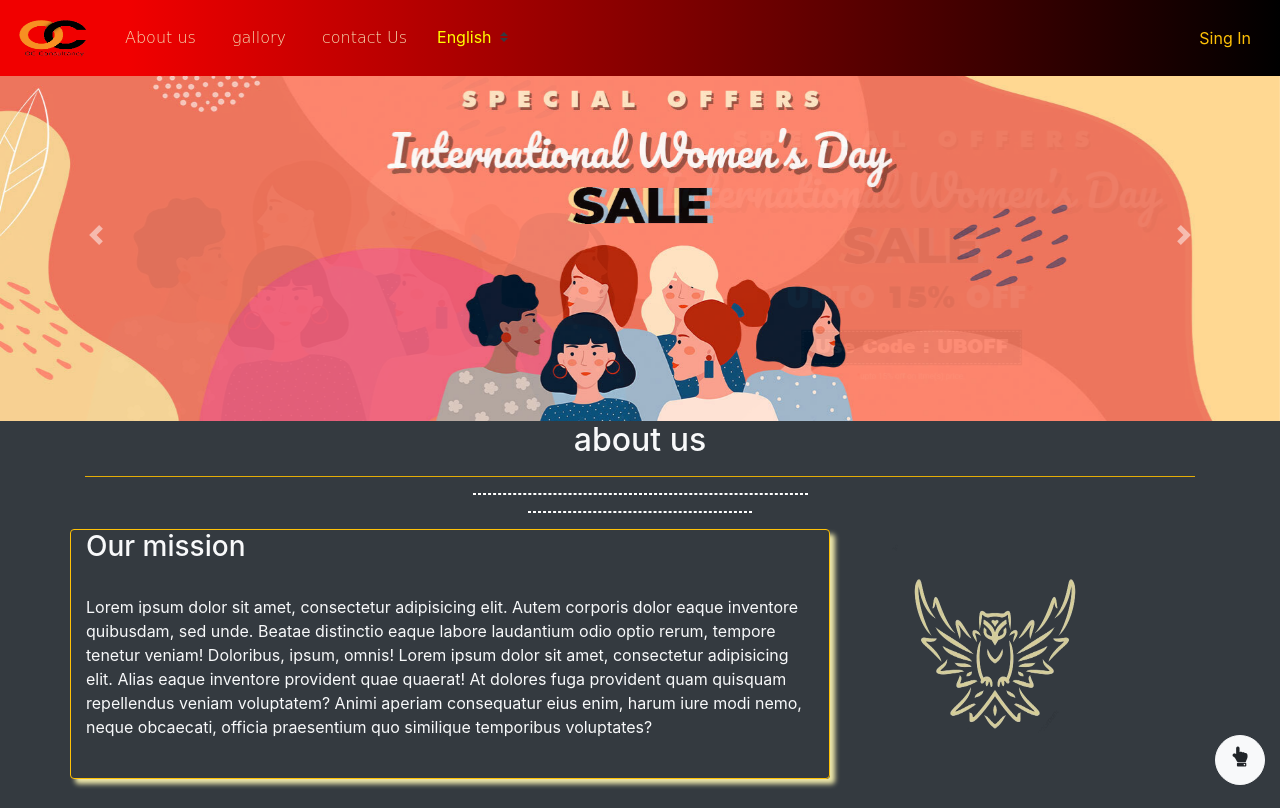
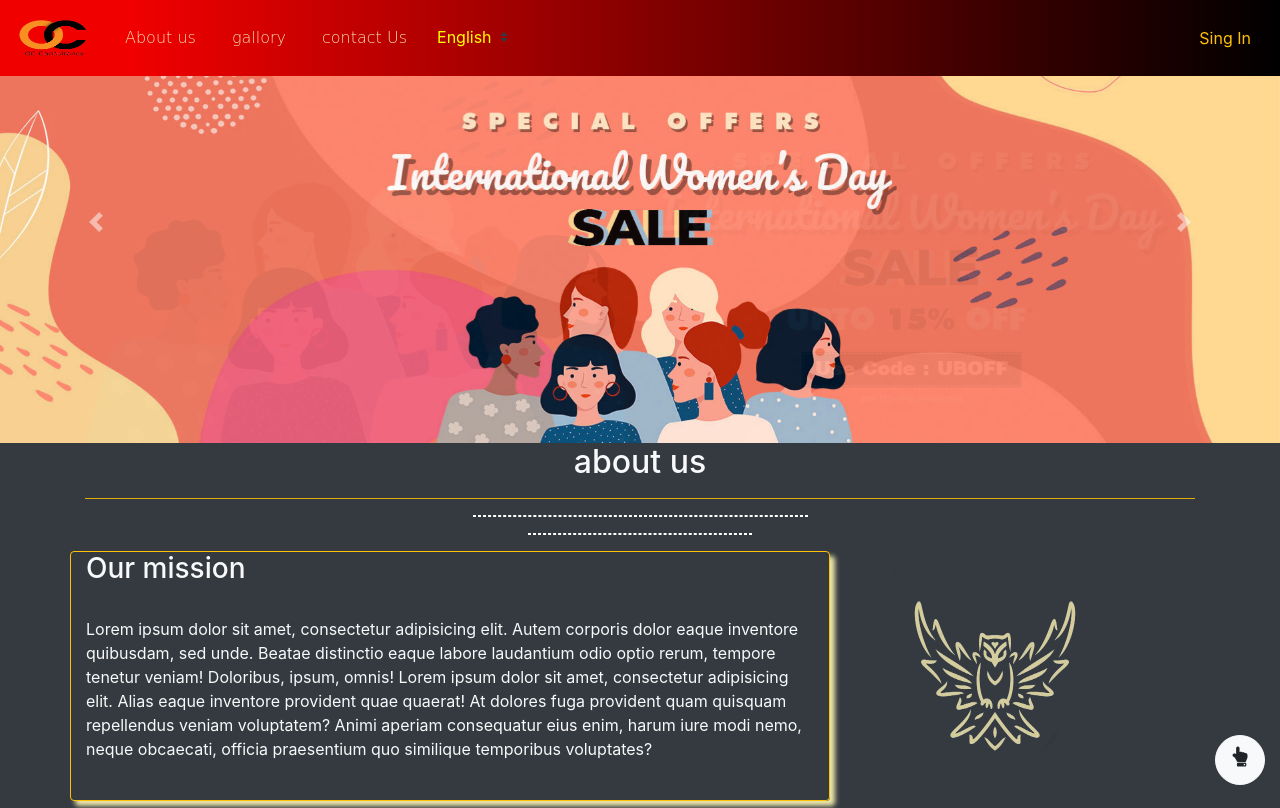
Before and after one commit to abdalkareemMounir/new-test, a plain HTML site: page index.html in a window 1280 px wide. Shown: the top 808 px of the page. Drawn offline with nearby package versions, Linux system fonts and the light colour scheme; a web font is replaced by a local one.

Commit message:
second comit

```diff
--- a/css/main.css
+++ b/css/main.css
@@ -90,3 +90,6 @@ html {
 .navBarIcon{
     color: #f79022;
 }
+.carousel .carousel-inner .carousel-item img{
+    margin-top: 70px
+}
--- a/index.html
+++ b/index.html
@@ -33,9 +33,10 @@
 
 
 <header id="header">
+    <div>
     <nav class="navbar fixed-top navbar-expand-lg  ">
         <a class="navbar-brand" href="#">
-            <div><img alt="" height="50" src="imges/images-removebg-preview.png" width="75"></div>
+           <img alt="" height="50" src="imges/images-removebg-preview.png" width="75">
 
         </a>
         <button aria-controls="navbarSupportedContent" aria-expanded="false" aria-label="Toggle navigation"
@@ -70,12 +71,13 @@
             </form>
         </div>
     </nav>
+    </div>
     <!--end navbar-->
 
     <!-- start carousel-->
-    <div class="carousel slide carousel-fade mt-5" data-ride="carousel" id="carouselExampleFade">
-        <div class="carousel-inner">
-            <div class="carousel-item active">
+    <div class="carousel slide carousel-fade " data-ride="carousel" id="carouselExampleFade">
+        <div class="carousel-inner ">
+            <div class="carousel-item active coursermt">
                 <img alt="..." class="d-block w-100" src="imges/image-3.jpg">
             </div>
             <div class="carousel-item">
```
